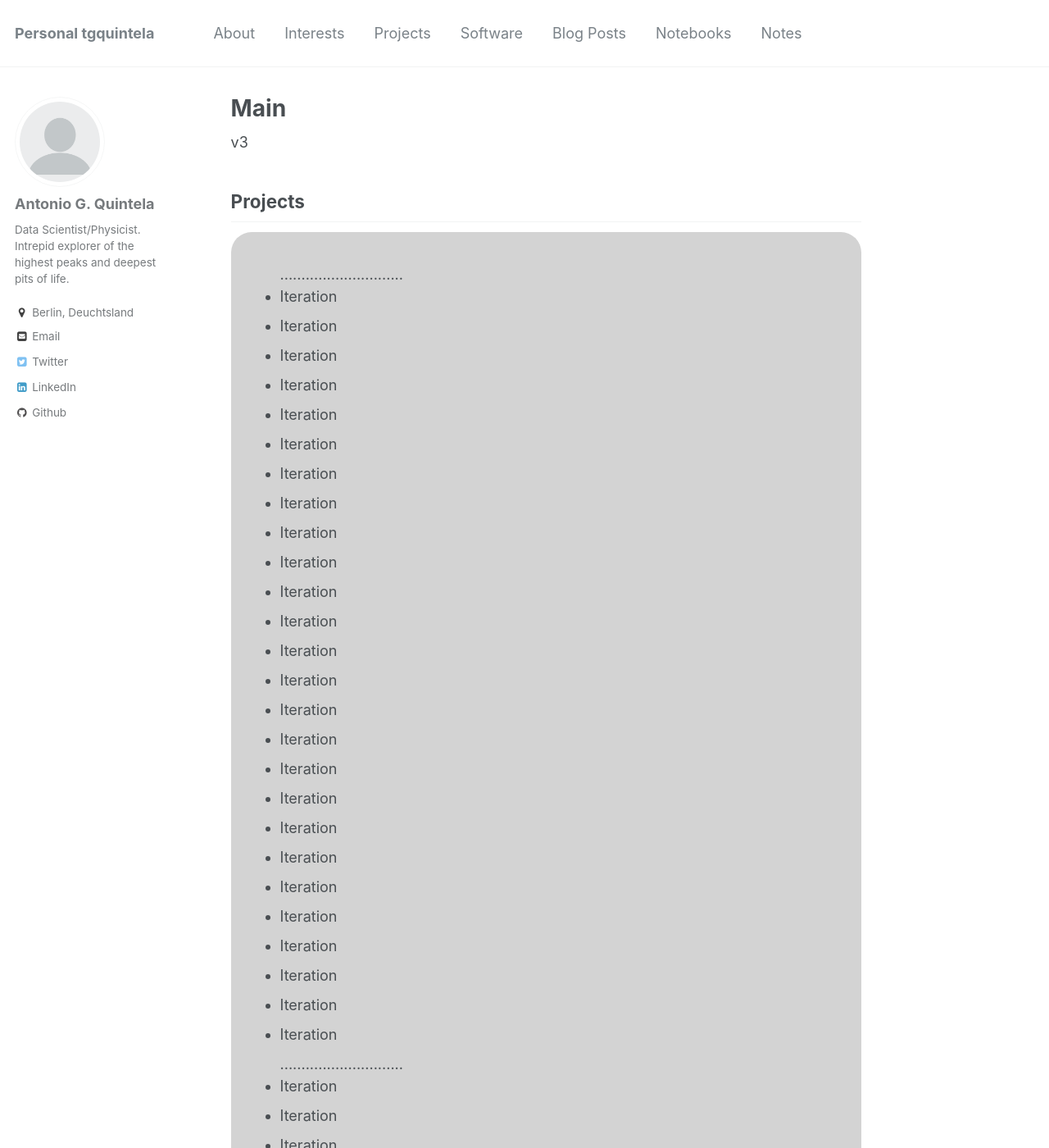
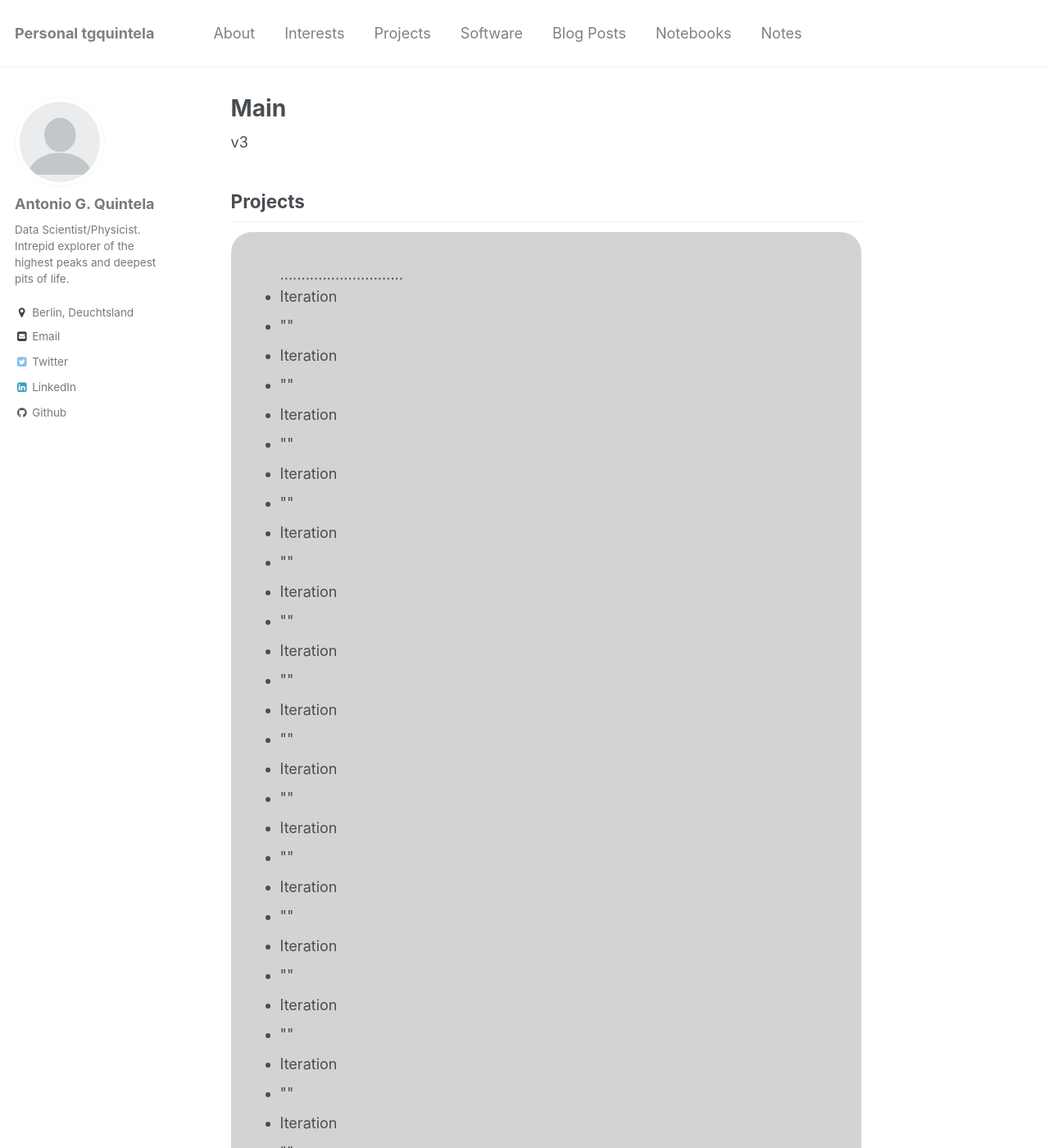
Before and after one commit to tgquintela/tgquintela.github.io, a Jekyll site: the page built from _pages/main.md, in a window 1280 px wide and 1400 px high. Shown: the whole window at 82% size. Built offline with Jekyll 4.4.1, drawn with Linux system fonts in a browser that asks for light colours; a script that is not in the unit is left out; some of the changed text lies outside the part shown.

Commit message:
Testing new things.[A

```diff
--- a/_pages/main.md
+++ b/_pages/main.md
@@ -25,6 +25,7 @@ v3
 .............................
 {% for post in bunch %}
 <li>Iteration</li>
+<li>"{{loop.index}}"</li>
 {% endfor %}
 {% endfor %}
 </ul>
```
